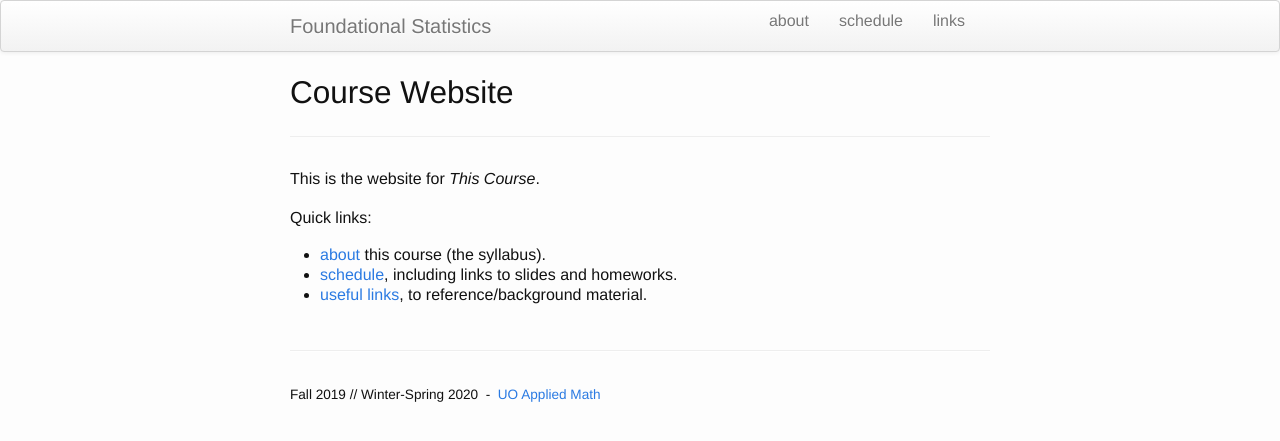
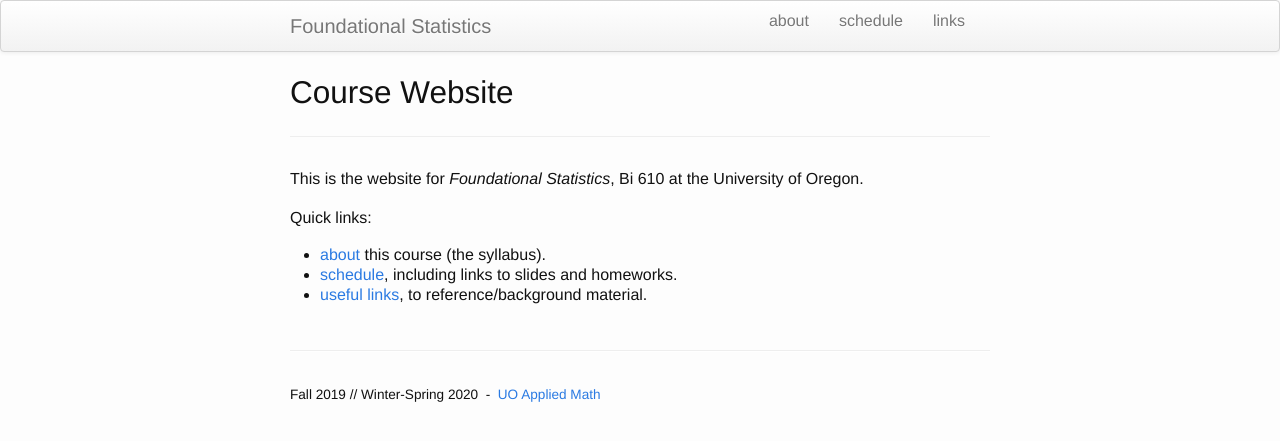
Before and after one commit to clay-small/foundational_statistics, a Jekyll site: the page built from index.md, in a window 1280 px wide. Shown: the top 441 px of the page. Built offline with Jekyll 4.4.1, drawn with Linux system fonts in a browser that asks for light colours.

Commit message:
landing page

```diff
--- a/index.md
+++ b/index.md
@@ -5,7 +5,8 @@ tagline:
 description: course website
 ---
 
-This is the website for *This Course*.
+This is the website for *Foundational Statistics*,
+Bi 610 at the University of Oregon.
 
 Quick links:
 
```
